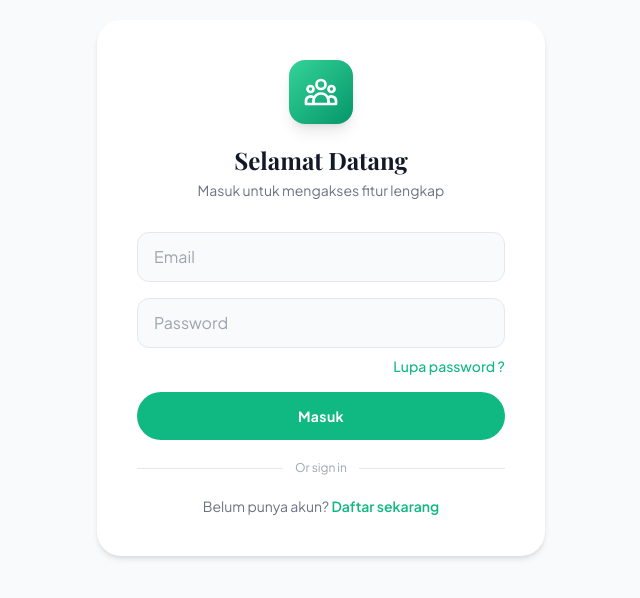
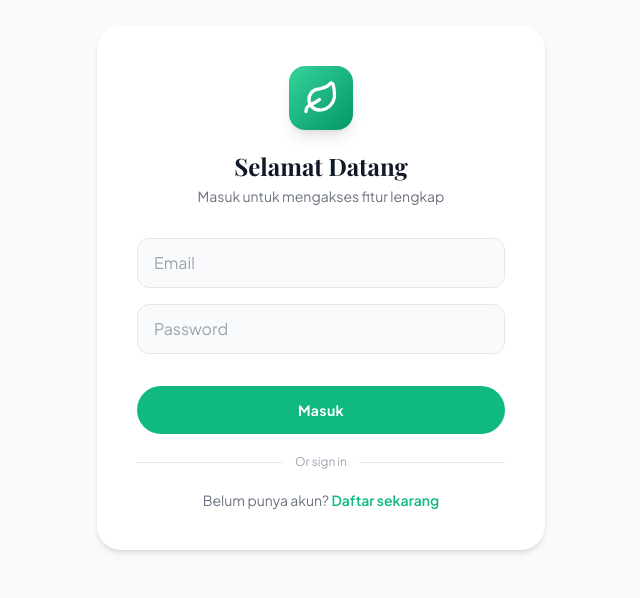
Before and after one commit to miftaa07/greenbanking-frontend, a React (Vite) app: page /login in a window 1280 px wide. Shown: the part 112-710 px from the top of the page, without its empty margins (319-959 px from the left). Built offline with nearby package versions, Linux system fonts and the light colour scheme.

Commit message:
fix bug balas pesan di admin dan slicing ubah logo login page

```diff
--- a/src/components/admin/PesanMasuk.jsx
+++ b/src/components/admin/PesanMasuk.jsx
@@ -182,13 +182,15 @@ export default function PesanMasuk({ messages = [], onToggleRead, onSendReply, i
   const [currentPage, setCurrentPage] = useState(1)
   const [selectedMsg, setSelectedMsg] = useState(null)
 
-  // 1. Filter by tab
+  // 1. Filter by replied status (only show unreplied) and active tab
   const tabFiltered = useMemo(() =>
-    messages.filter((msg) => {
-      if (activeFilter === 'belum-dibaca') return msg.unread
-      if (activeFilter === 'sudah-dibaca') return !msg.unread
-      return true
-    }), [messages, activeFilter])
+    messages
+      .filter((msg) => !msg.replied)
+      .filter((msg) => {
+        if (activeFilter === 'belum-dibaca') return msg.unread
+        if (activeFilter === 'sudah-dibaca') return !msg.unread
+        return true
+      }), [messages, activeFilter])
 
   // 2. Filter by search
   const searchFiltered = useMemo(() => {
@@ -261,7 +263,7 @@ export default function PesanMasuk({ messages = [], onToggleRead, onSendReply, i
               {f.id === 'semua' && (
                 <span className={`ml-2 text-[11px] font-bold px-1.5 py-0.5 rounded-md ${activeFilter === f.id ? 'bg-white/20 text-white' : 'bg-gray-100 text-gray-500'
                   }`}>
-                  {messages.length}
+                  {messages.filter((msg) => !msg.replied).length}
                 </span>
               )}
             </button>
--- a/src/pages/LandingPage.jsx
+++ b/src/pages/LandingPage.jsx
@@ -53,7 +53,7 @@ const framingItems = [
 const footerLinks = {
   Navigasi: ['Beranda', 'Pengantar', 'Hasil Penelitian', 'Kontak'],
   Penelitian: ['Metodologi', 'Survei Akademik', 'Data & Analisis', 'Publikasi'],
-  Dukungan: ['FAQ', 'Panduan', 'Kebijakan', 'Kontak Tim'],
+  Institusi: ['Teknologi Informasi', 'Fakultas Vokasi', 'Universitas Brawijaya'],
 }
 
 import { useEffect } from 'react'
@@ -355,7 +355,7 @@ export default function LandingPage() {
               <div className="space-y-4">
                 {[
                   { icon: 'M19 21V5a2 2 0 00-2-2H7a2 2 0 00-2 2v16m14 0h2m-2 0h-5m-9 0H3m2 0h5M9 7h1m-1 4h1m4-4h1m-1 4h1m-5 10v-5a1 1 0 011-1h2a1 1 0 011 1v5m-4 0h4', label: 'Institusi',      val: 'Universitas Brawijaya - Fakultas Vokasi' },
-                  { icon: 'M12 6.253v13m0-13C10.832 5.477 9.246 5 7.5 5S4.168 5.477 3 6.253v13C4.168 18.477 5.754 18 7.5 18s3.332.477 4.5 1.253m0-13C13.168 5.477 14.754 5 16.5 5c1.747 0 3.332.477 4.5 1.253v13C19.832 18.477 18.247 18 16.5 18c-1.746 0-3.332.477-4.5 1.253', label: 'Program Studi', val: 'Keuangan dan Perbankan' },
+                  { icon: 'M12 6.253v13m0-13C10.832 5.477 9.246 5 7.5 5S4.168 5.477 3 6.253v13C4.168 18.477 5.754 18 7.5 18s3.332.477 4.5 1.253m0-13C13.168 5.477 14.754 5 16.5 5c1.747 0 3.332.477 4.5 1.253v13C19.832 18.477 18.247 18 16.5 18c-1.746 0-3.332.477-4.5 1.253', label: 'Program Studi', val: 'Teknologi Informasi' },
                   { icon: 'M8 7V3m8 4V3m-9 8h10M5 21h14a2 2 0 002-2V7a2 2 0 00-2-2H5a2 2 0 00-2 2v12a2 2 0 002 2z', label: 'Tahun',         val: 'December 2025' },
                   { icon: 'M3 8l7.89 5.26a2 2 0 002.22 0L21 8M5 19h14a2 2 0 002-2V7a2 2 0 00-2-2H5a2 2 0 00-2 2v10a2 2 0 002 2z', label: 'Email',        val: 'research@greenbanking.ac.id' },
                 ].map((item, i) => (
--- a/src/pages/LoginPage.jsx
+++ b/src/pages/LoginPage.jsx
@@ -1,6 +1,7 @@
 import { useState } from 'react'
 import { Link, useNavigate } from 'react-router-dom'
 import { useAuth } from '../context/AuthContext'
+import { Leaf } from 'lucide-react'
 
 export default function LoginPage() {
   const [email, setEmail] = useState('')
@@ -36,11 +37,10 @@ export default function LoginPage() {
           {/* Icon */}
           <div className="flex justify-center mb-5">
             <div className="w-16 h-16 bg-gradient-to-br from-green-400 to-green-600 rounded-2xl flex items-center justify-center shadow-lg">
-              <svg className="w-9 h-9 text-white" fill="none" viewBox="0 0 24 24" stroke="currentColor" strokeWidth={1.8}>
-                <path strokeLinecap="round" strokeLinejoin="round" d="M17 20h5v-2a3 3 0 00-5.356-1.857M17 20H7m10 0v-2c0-.656-.126-1.283-.356-1.857M7 20H2v-2a3 3 0 015.356-1.857M7 20v-2c0-.656.126-1.283.356-1.857m0 0a5.002 5.002 0 019.288 0M15 7a3 3 0 11-6 0 3 3 0 016 0zm6 3a2 2 0 11-4 0 2 2 0 014 0zM7 10a2 2 0 11-4 0 2 2 0 014 0z" />
-              </svg>
+              <Leaf className="w-9 h-9 text-white" strokeWidth={2.2} />
             </div>
           </div>
+
 
           {/* Heading */}
           <div className="text-center mb-8">
@@ -65,7 +65,6 @@ export default function LoginPage() {
               required
               className="input-field"
             />
-            <div>
             <input
               type="password"
               placeholder="Password"
@@ -74,20 +73,18 @@ export default function LoginPage() {
               required
               className="input-field"
             />
-              <div className="flex justify-end mt-2">
-                <a href="#" className="text-sm text-green-500 hover:text-green-600 font-medium">
-                  Lupa password ?
-                </a>
-              </div>
-            </div>
 
+
+            <div className="pt-4">
               <button
                 type="submit"
                 disabled={loading}
-              className="w-full bg-green-500 hover:bg-green-600 disabled:bg-green-300 text-white font-bold py-3.5 rounded-full transition-all duration-200 text-sm tracking-wide mt-2"
+                className="w-full bg-green-500 hover:bg-green-600 disabled:bg-green-300 text-white font-bold py-3.5 rounded-full transition-all duration-200 text-sm tracking-wide"
               >
                 {loading ? 'Memproses...' : 'Masuk'}
               </button>
+            </div>
+
           </form>
 
           {/* Divider */}
--- a/src/pages/RegisterPage.jsx
+++ b/src/pages/RegisterPage.jsx
@@ -1,6 +1,7 @@
 import { useState } from 'react'
 import { Link, useNavigate } from 'react-router-dom'
 import { useAuth } from '../context/AuthContext'
+import { Leaf } from 'lucide-react'
 
 export default function RegisterPage() {
   const [form, setForm] = useState({ name: '', email: '', password: '', password_confirmation: '' })
@@ -37,11 +38,10 @@ export default function RegisterPage() {
         <div className="bg-white rounded-3xl shadow-md px-10 py-10">
           <div className="flex justify-center mb-5">
             <div className="w-16 h-16 bg-gradient-to-br from-green-400 to-green-600 rounded-2xl flex items-center justify-center shadow-lg">
-              <svg className="w-9 h-9 text-white" fill="none" viewBox="0 0 24 24" stroke="currentColor" strokeWidth={1.8}>
-                <path strokeLinecap="round" strokeLinejoin="round" d="M18 9v3m0 0v3m0-3h3m-3 0h-3m-2-5a4 4 0 11-8 0 4 4 0 018 0zM3 20a6 6 0 0112 0v1H3v-1z" />
-              </svg>
+              <Leaf className="w-9 h-9 text-white" strokeWidth={2.2} />
             </div>
           </div>
+
           <div className="text-center mb-8">
             <h1 className="text-2xl font-bold text-gray-900 font-serif">Buat Akun</h1>
             <p className="text-gray-500 text-sm mt-1">Daftarkan diri Anda untuk memulai</p>
```
Lines whose indentation alone changed are shown as unchanged.
